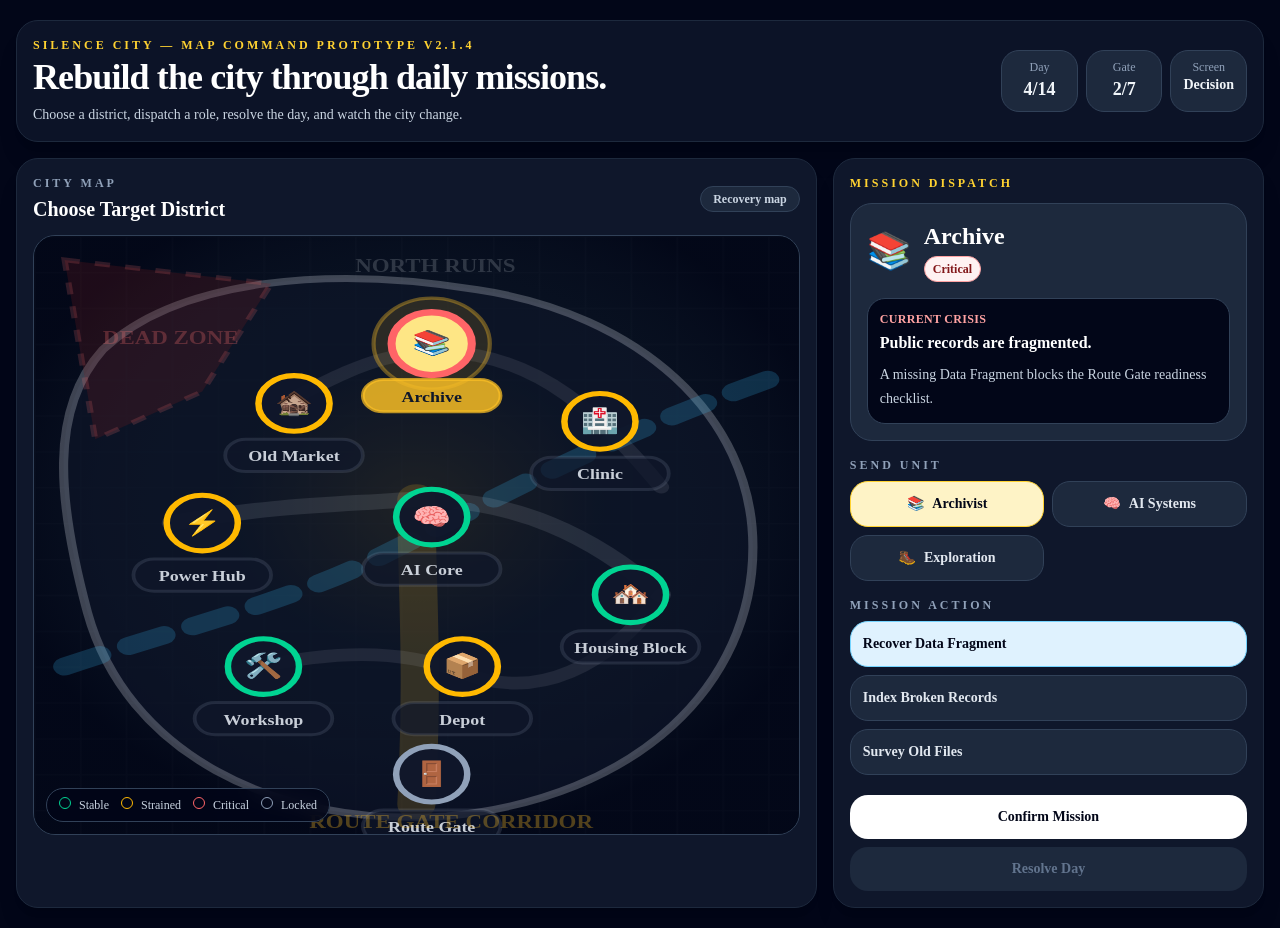
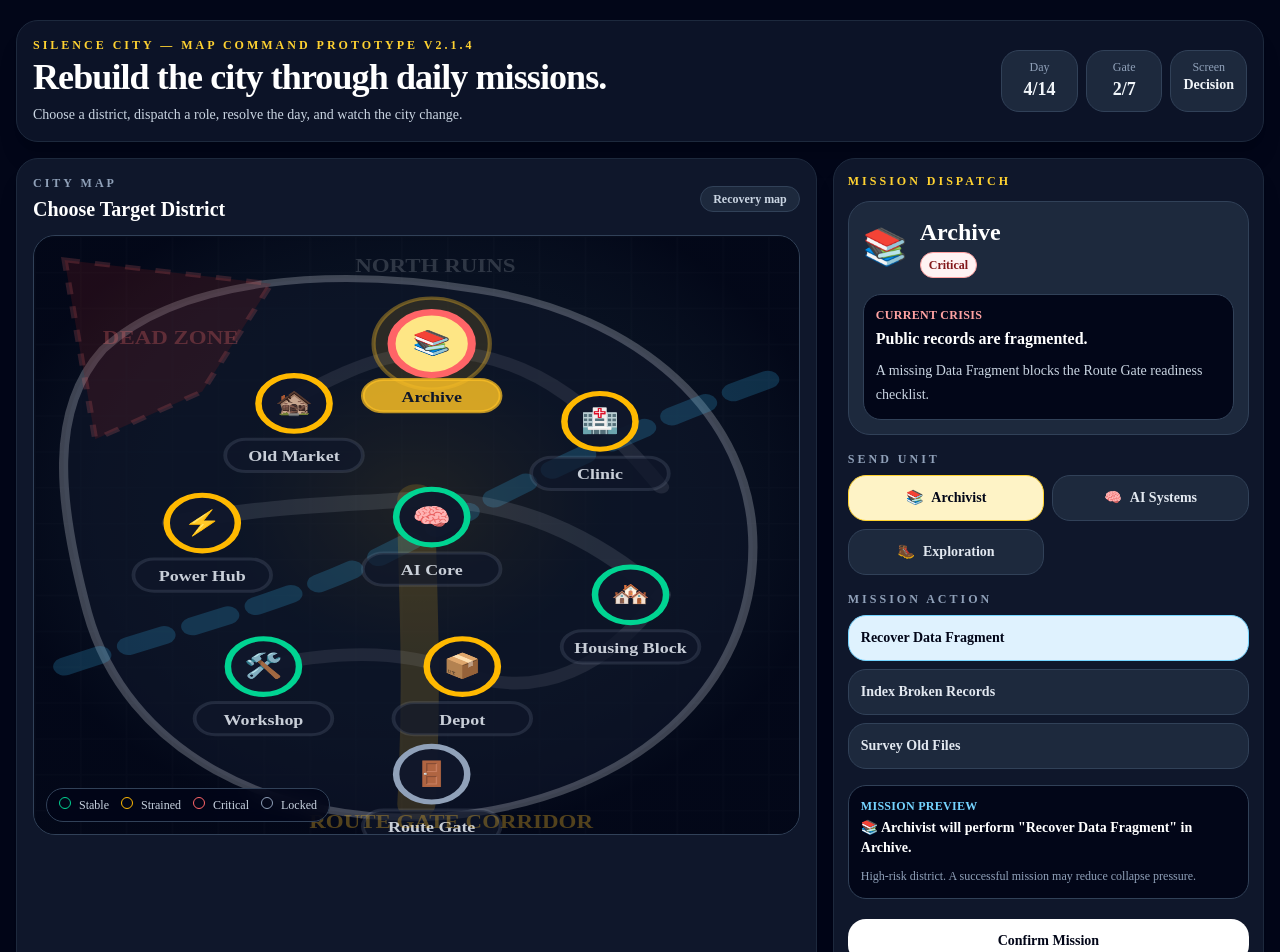
Before and after one commit to dh9vbm8mty-cloud/silence-city-ui, a Next.js app: page /silence-city-map in a window 1280 px wide. Shown: the top 952 px of the page. Before the commit the page ends 928 px from the top, so only its background shows below. Built offline with nearby package versions, Linux system fonts and the light colour scheme.

Commit message:
Polish map mission flow

```diff
--- a/app/silence-city-map/page.tsx
+++ b/app/silence-city-map/page.tsx
@@ -256,6 +256,17 @@ export default function SilenceCityMapPage() {
       ? `${selectedDistrict.name} is still unstable, but the response prevented a worse collapse.`
       : `${selectedDistrict.name} improved after the district response.`;
 
+  const missionPreview = `${getRoleIcon(selectedRole)} ${selectedRole} will perform "${selectedAction}" in ${selectedDistrict.name}.`;
+
+  const missionRisk =
+    selectedDistrict.status === "Critical"
+      ? "High-risk district. A successful mission may reduce collapse pressure."
+      : selectedDistrict.status === "Strained"
+        ? "Moderate-risk district. A successful mission may stabilize local conditions."
+        : selectedDistrict.status === "Locked"
+          ? "Locked objective. Gate-related actions may begin opening preparation."
+          : "Stable district. Mission may improve long-term readiness.";
+
   return (
     <main className="min-h-screen bg-slate-950 text-slate-100">
       <div className="mx-auto max-w-7xl px-4 py-5">
@@ -440,9 +451,9 @@ export default function SilenceCityMapPage() {
               </div>
             </div>
 
-            <aside className="rounded-3xl border border-slate-800 bg-slate-900 p-4 shadow-xl">
+            <aside className="rounded-3xl border border-slate-800 bg-slate-900 p-3.5 shadow-xl">
               <p className="text-xs font-black uppercase tracking-[0.25em] text-amber-300">Mission Dispatch</p>
-              <div className="mt-3 rounded-3xl border border-slate-700 bg-slate-800 p-4">
+              <div className="mt-3 rounded-3xl border border-slate-700 bg-slate-800 p-3.5">
                 <div className="flex items-center gap-3">
                   <span className="text-4xl">{selectedDistrict.icon}</span>
                   <div>
@@ -454,7 +465,7 @@ export default function SilenceCityMapPage() {
                 </div>
 
                 <div className="mt-4 rounded-2xl border border-slate-700 bg-slate-950 p-3">
-                  <p className="text-xs font-bold uppercase tracking-wide text-red-300">Current Crisis</p>
+                  <p className="text-xs font-black uppercase tracking-wide text-red-300">Current Crisis</p>
                   <p className="mt-1 text-base font-bold text-white">{selectedDistrict.crisis}</p>
                   <p className="mt-2 text-sm leading-6 text-slate-300">{selectedDistrict.detail}</p>
                 </div>
@@ -499,6 +510,12 @@ export default function SilenceCityMapPage() {
                 </div>
               </div>
 
+              <div className="mt-4 rounded-2xl border border-slate-700 bg-slate-950 p-3">
+                <p className="text-xs font-black uppercase tracking-wide text-sky-300">Mission Preview</p>
+                <p className="mt-1 text-sm font-bold text-white">{missionPreview}</p>
+                <p className="mt-2 text-xs leading-5 text-slate-400">{missionRisk}</p>
+              </div>
+
               <div className="mt-5 grid gap-2">
                 <button
                   onClick={submitDecision}
@@ -508,7 +525,7 @@ export default function SilenceCityMapPage() {
                       : "bg-white text-slate-950 hover:bg-slate-200"
                   }`}
                 >
-                  {submitted ? "Mission Confirmed" : "Confirm Mission"}
+                  {submitted ? "Mission Confirmed ✓" : "Confirm Mission"}
                 </button>
 
                 <button
@@ -522,6 +539,9 @@ export default function SilenceCityMapPage() {
                 >
                   Resolve Day
                 </button>
+                <p className="text-center text-xs text-slate-500">
+                  {submitted ? "Ready to resolve today’s mission." : "Confirm first, then resolve the day."}
+                </p>
               </div>
             </aside>
           </section>
@@ -539,6 +559,16 @@ export default function SilenceCityMapPage() {
                 </p>
                 <p className="mt-2 text-sm text-slate-700">
                   Target district: {selectedDistrict.icon} {selectedDistrict.name}
+                </p>
+              </div>
+
+              <div className="mt-3 rounded-2xl border border-amber-300 bg-white/70 p-4">
+                <p className="text-xs font-bold uppercase tracking-wide text-slate-500">District Status Updated</p>
+                <p className="mt-1 text-sm font-bold text-slate-800">
+                  The selected district now reflects the mission result on the city map.
+                </p>
+                <p className="mt-2 text-xs leading-5 text-slate-600">
+                  Continue to the next day and choose the next district pressure to address.
                 </p>
               </div>
 
```
